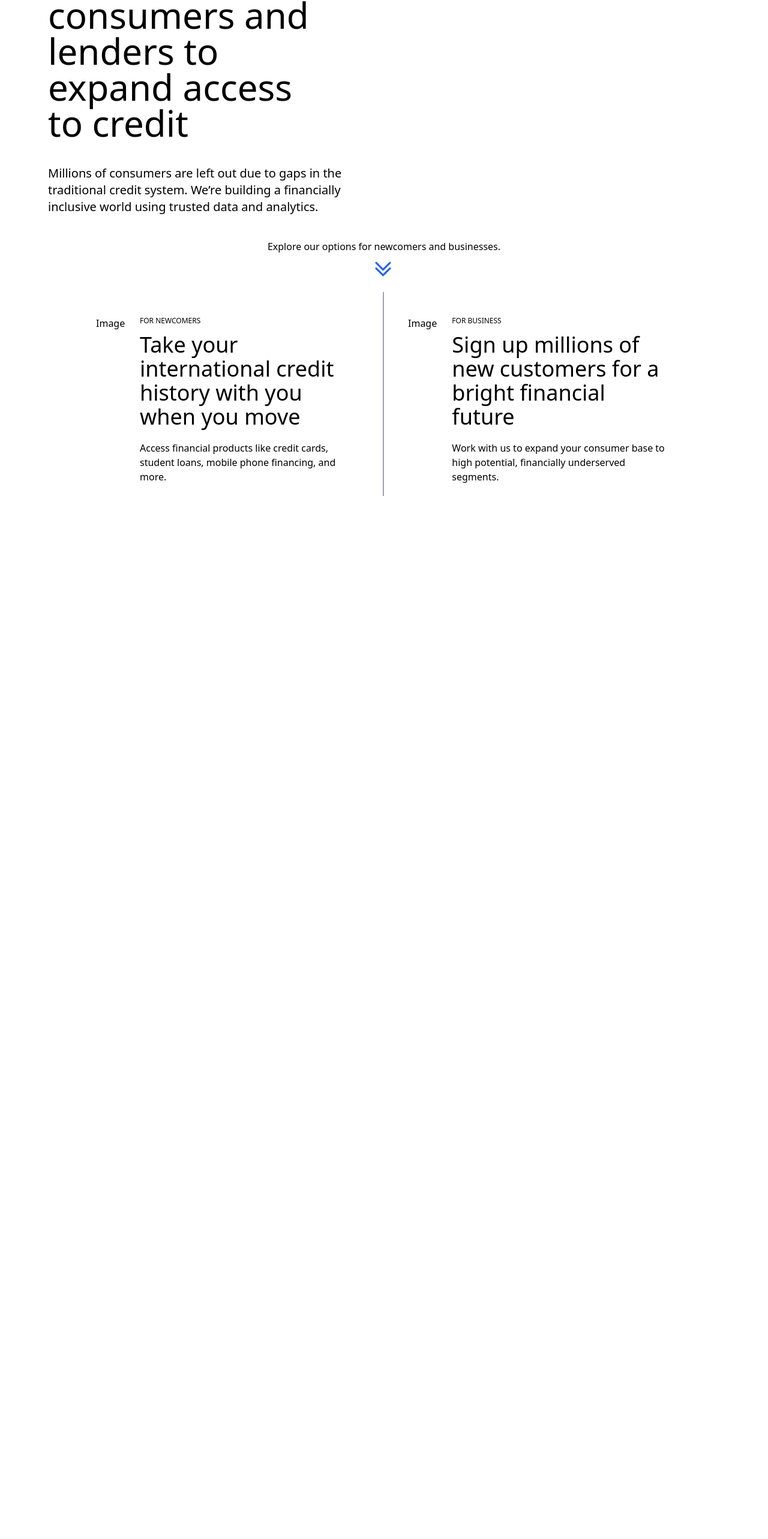
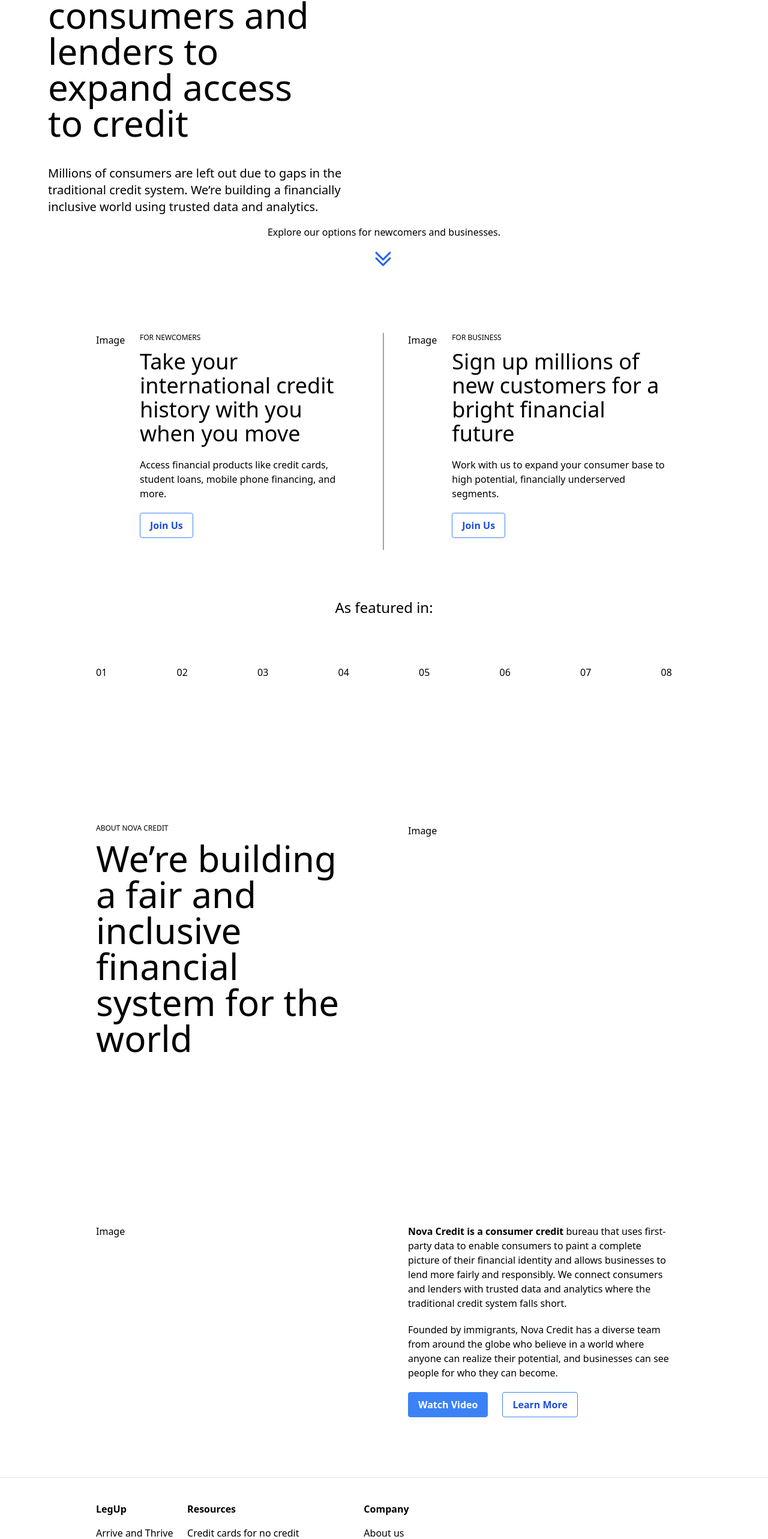
Before and after one commit to AbbasNaqvi10/LegUp-FrontEnd, a Next.js app: page / in a window 1280 px wide. Shown: the part 217-2783 px from the top of the page at 60% size. Before the commit the page ends 1064 px from the top, so only its background shows below. Built offline with nearby package versions, Linux system fonts and the light colour scheme.

Commit message:
landing page on progress

```diff
--- a/components/navbar.js
+++ b/components/navbar.js
@@ -8,10 +8,10 @@
                     <h1 class="text-blue bold">LegUp</h1>
                     <div class="flex md:order-2">
                         <a href="/account/login" class="text-white bg-blue-700 hover:bg-blue-800 focus:ring-4 focus:outline-none focus:ring-blue-300 font-medium rounded-lg text-sm px-5 py-2.5 text-center mr-3 md:mr-0 dark:bg-blue-600 dark:hover:bg-blue-700 dark:focus:ring-blue-800">Join Us</a>
-                        {/* <button data-collapse-toggle="navbar-cta" type="button" class="inline-flex items-center p-2 text-sm text-gray-500 rounded-lg md:hidden hover:bg-gray-100 focus:outline-none focus:ring-2 focus:ring-gray-200 dark:text-gray-400 dark:hover:bg-gray-700 dark:focus:ring-gray-600" aria-controls="navbar-cta" aria-expanded="false">
+                        <button data-collapse-toggle="navbar-cta" type="button" class="inline-flex items-center p-2 text-sm text-gray-500 rounded-lg md:hidden hover:bg-gray-100 focus:outline-none focus:ring-2 focus:ring-gray-200 dark:text-gray-400 dark:hover:bg-gray-700 dark:focus:ring-gray-600" aria-controls="navbar-cta" aria-expanded="false">
                             <span class="sr-only">Open main menu</span>
                             <svg class="w-6 h-6" aria-hidden="true" fill="currentColor" viewBox="0 0 20 20" xmlns="http://www.w3.org/2000/svg"><path fill-rule="evenodd" d="M3 5a1 1 0 011-1h12a1 1 0 110 2H4a1 1 0 01-1-1zM3 10a1 1 0 011-1h12a1 1 0 110 2H4a1 1 0 01-1-1zM3 15a1 1 0 011-1h12a1 1 0 110 2H4a1 1 0 01-1-1z" clip-rule="evenodd"></path></svg>
-                        </button> */}
+                        </button>
                     </div>
                     <div class="hidden justify-between items-center w-full md:flex md:w-auto md:order-1" id="navbar-cta">
                         <ul class="flex flex-col p-4 mt-4 bg-gray-50 rounded-lg border border-100 md:flex-row md:space-x-8 md:mt-0 md:text-sm md:font-medium md:border-0 md:bg-white">
--- a/pages/home/index.js
+++ b/pages/home/index.js
@@ -21,19 +21,20 @@
                         /> */}
                 </div>
             </div>
-            <div class="grid justify-items-center mt-10">
-                <div>Explore our options for newcomers and businesses.</div>
-                <div>
+            <div class="flex flex-col">
+                <div class="flex justify-center">Explore our options for newcomers and businesses.</div>
+                <div class="flex justify-center">
                     <a href="#newscomers">
                         <svg fill="none" viewBox="0 0 26 26" strokeWidth={2}
-                            stroke="rgb(37 99 235)" class="animate-bounce w-10 h-10 my-3 cursor-pointer">
+                            stroke="rgb(37 99 235)" class="animate-bounce w-10 h-10 my-3 cursor-pointer mt-6">
                             <path strokeLinecap="round" strokeLinejoin="round" d="M19.5 5.25l-7.5 7.5-7.5-7.5m15 6l-7.5 7.5-7.5-7.5" />
                         </svg>
                     </a>
                 </div>
             </div>
-            <div id='newscomers' class="flex flex-row mb-5">
-                <div class="flex flex-row basis-1/2 h-max pl-40 pr-10 pt-10 pb-5 border-r-2 border-gray-400">
+            <div id='newscomers' class="flex flex-row mb-5 mt-20">
+                <div class="flex flex-row basis-1/2 h-max pl-40 pr-10 pb-5 border-r-2 border-gray-400">
+                    <div class="flex flex-row">
                         <div class="basis-1/6">
                             <p>Image</p>
                         </div>
@@ -47,9 +48,15 @@
                             <p class="text-base">
                                 Access financial products like credit cards, student loans, mobile phone financing, and more.
                             </p>
+                            <div class="mt-5">
+                                <button class="bg-transparent hover:bg-blue-500 text-blue-700 font-semibold hover:text-white py-2 px-4 border border-blue-500 hover:border-transparent rounded">
+                                    Join Us
+                                </button>
                             </div>
                         </div>
-                <div class="flex flex-row basis-1/2 h-max pr-40 pl-10 pt-10 pb-5">
+                    </div>
+                </div>
+                <div class="flex flex-row basis-1/2 h-max pr-40 pl-10 pb-5">
                     <div class="basis-1/6">
                         <p>Image</p>
                     </div>
@@ -63,6 +70,101 @@
                         <p class="text-base">
                             Work with us to expand your consumer base to high potential, financially underserved segments.
                         </p>
+                        <div class="mt-5">
+                            <button class="bg-transparent hover:bg-blue-500 text-blue-700 font-semibold hover:text-white py-2 px-4 border border-blue-500 hover:border-transparent rounded">
+                                Join Us
+                            </button>
+                        </div>
+                    </div>
+                </div>
+            </div>
+            <div class="flex flex-col px-40 mt-20">
+                <div class="flex justify-center">
+                    <h3 class="text-2xl">As featured in:</h3>
+                </div>
+                <div class="flex justify-between mt-20">
+                    <div>01</div>
+                    <div>02</div>
+                    <div>03</div>
+                    <div>04</div>
+                    <div>05</div>
+                    <div>06</div>
+                    <div>07</div>
+                    <div>08</div>
+                </div>
+            </div>
+            <div class="flex flex-row mb-5 mt-60">
+                <div class="flex flex-row basis-1/2 h-max pl-40 pr-10 pb-5">
+                    <div class="flex flex-row">
+                        <div>
+                            <h6 class="text-xs mb-3">
+                                ABOUT NOVA CREDIT
+                            </h6>
+                            <h1 class="text-6xl mb-5">
+                                We’re building a fair and inclusive financial system for the world
+                            </h1>
+                        </div>
+                    </div>
+                </div>
+                <div class="flex flex-row basis-1/2 h-max pr-40 pl-10 pb-5">
+                    Image
+                </div>
+            </div>
+            <div class="flex flex-row mb-5 mt-60">
+                <div class="flex flex-row basis-1/2 h-max pl-40 pr-10 pb-5">
+                    Image
+                </div>
+                <div class="flex flex-row basis-1/2 h-max pr-40 pl-10 pb-5">
+                    <div>
+                        <p class="text-base">
+                            <b>Nova Credit is a consumer credit</b> bureau that uses first-party data to enable consumers
+                            to paint a complete picture of their financial identity and allows businesses
+                            to lend more fairly and responsibly. We connect consumers and lenders with trusted data
+                            and analytics where the traditional credit system falls short.
+                        </p>
+                        <p class="text-base mt-5">
+                            Founded by immigrants, Nova Credit has a diverse team from around the globe who believe in a
+                            world where anyone can realize their potential, and businesses can see people for who they can become.
+                        </p>
+                        <div class="mt-5">
+                            <button class="bg-blue-500 hover:bg-blue-700 text-white font-semibold py-2 px-4 border border-blue-500 hover:border-transparent rounded">
+                                Watch Video
+                            </button>
+                            <button class="mx-6 bg-transparent hover:bg-blue-500 text-blue-700 font-semibold hover:text-white py-2 px-4 border border-blue-500 hover:border-transparent rounded">
+                                Learn More
+                            </button>
+                        </div>
+                    </div>
+                </div>
+            </div>
+            <div class="mt-20">
+                <hr />
+            </div>
+            <div class="mt-10 pl-40 pr-60">
+                <div class="flex justify-between pr-80">
+                    <div class="flex flex-col">
+                        <h6 class="mb-4 font-bold">LegUp</h6>
+                        <div>Arrive and Thrive</div>
+                        <div>For Business</div>
+                        <div>Refer a Friend</div>
+                    </div>
+                    <div class="flex flex-col">
+                        <h6 class="mb-4 font-bold">Resources</h6>
+                        <div>Credit cards for no credit</div>
+                        <div>How to build credit</div>
+                        <div>Best credit cards for newcomers</div>
+                        <div>How to use your international credit</div>
+                        <div>Help center</div>
+                    </div>
+                    <div class="flex flex-col">
+                        <h6 class="mb-4 font-bold">Company</h6>
+                        <div>About us</div>
+                        <div>Leadership</div>
+                        <div>Careers</div>
+                        <div>Contact us</div>
+                        <div>Press</div>
+                        <div>Corporate blog</div>
+                        <div>Disputes</div>
                     </div>
                 </div>
             </div>
```
Lines whose indentation alone changed are shown as unchanged.
